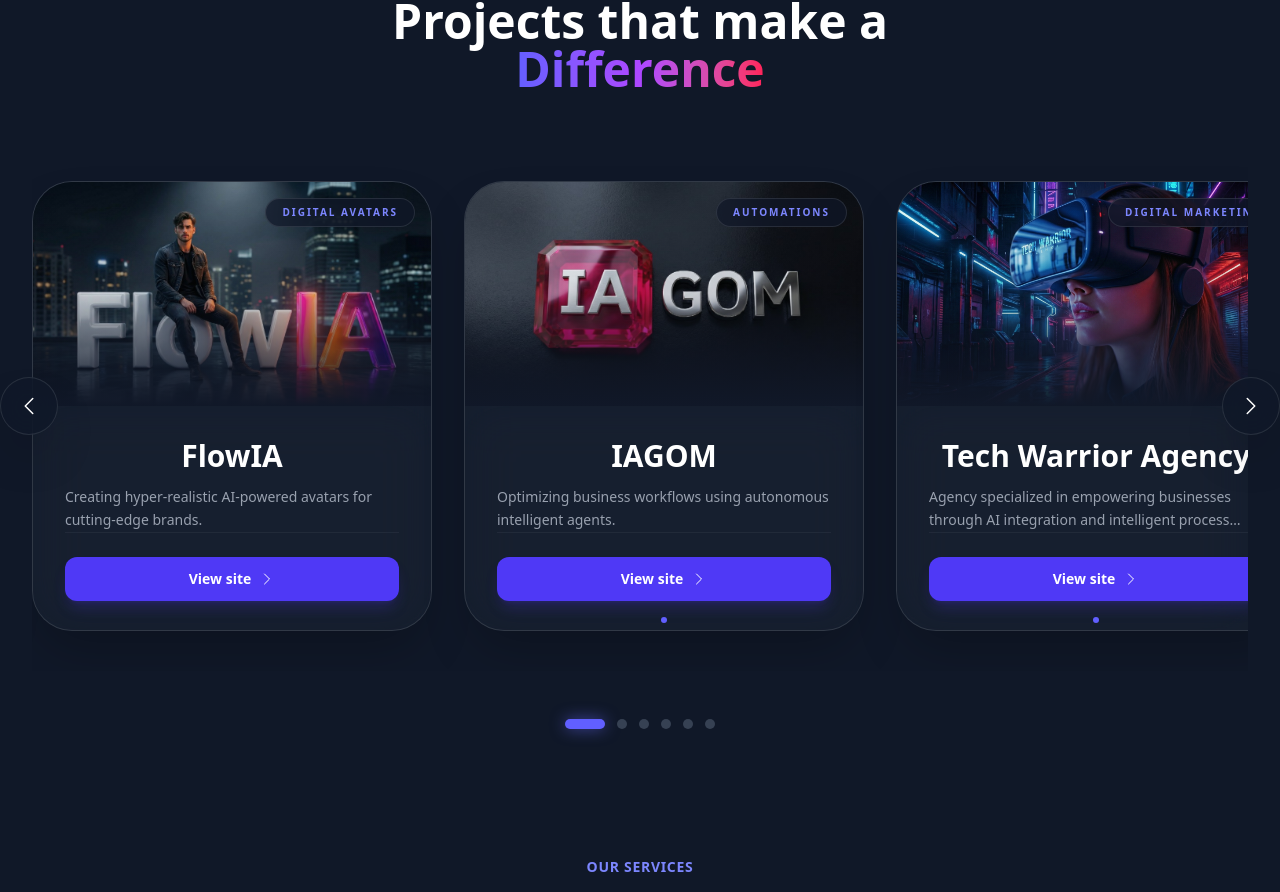
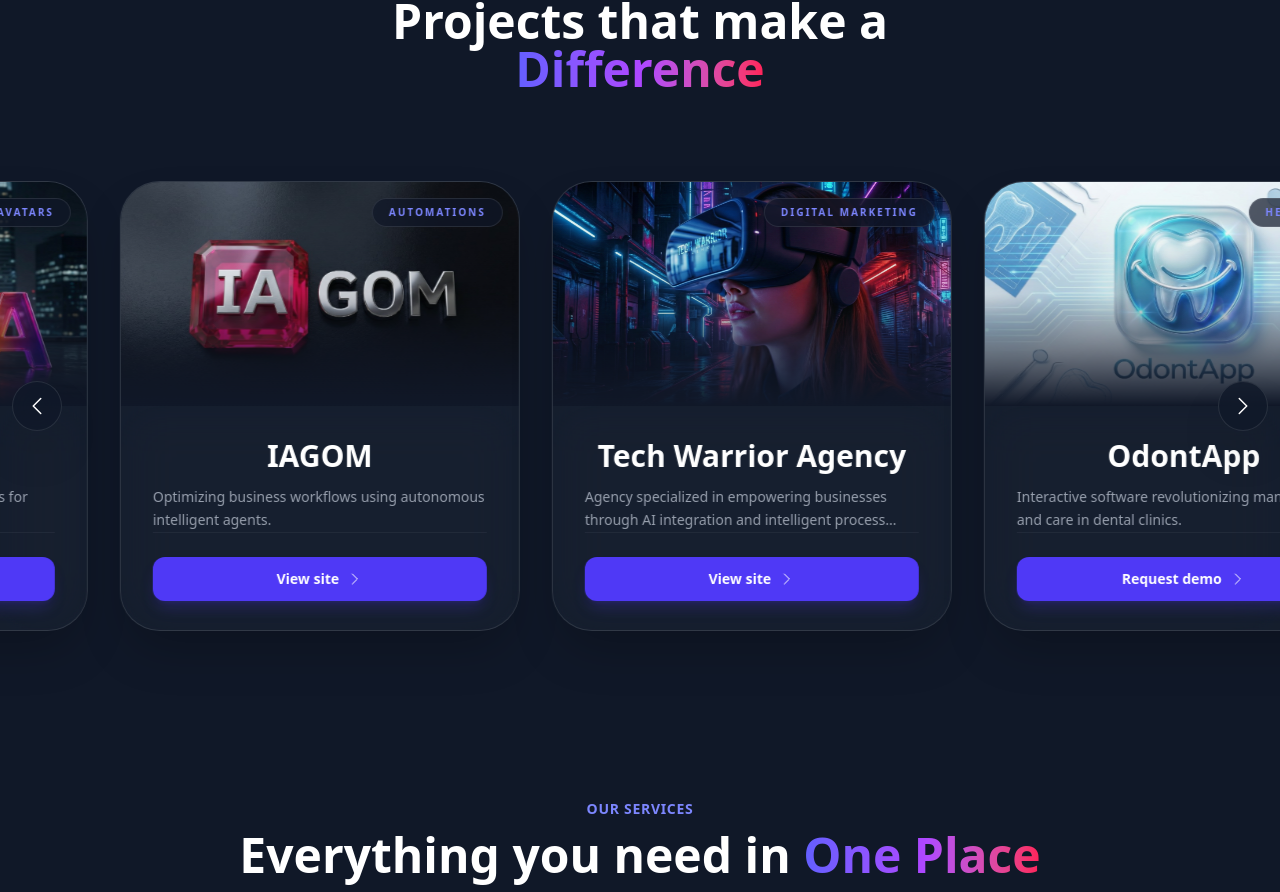
Before and after one commit to analiagomezia/VitalityQwen, a Next.js app: page /en in a window 1280 px wide. Shown: the part 1495-2387 px from the top of the page. Built offline with nearby package versions, Linux system fonts and the light colour scheme.

Commit message:
update portfolio transicion

```diff
--- a/src/components/PortfolioSection.tsx
+++ b/src/components/PortfolioSection.tsx
@@ -1,22 +1,32 @@
 'use client';
 
-import { useState, useEffect } from 'react';
+import { useState, useEffect, useRef } from 'react';
 import Image from 'next/image';
-import { motion } from 'framer-motion';
+import { animate, motion, useMotionValue, useAnimationFrame } from 'framer-motion';
 import { useTranslations } from 'next-intl';
 import { ChevronLeftIcon, ChevronRightIcon } from '@heroicons/react/24/outline';
 
+const SPEED = 60; // px per second
+const RESUME_DELAY = 1400;
+
 const PortfolioSection = () => {
     const t = useTranslations('Portfolio');
-    const [index, setIndex] = useState(0);
     const [hoveredIndex, setHoveredIndex] = useState<number | null>(null);
     const [isMobile, setIsMobile] = useState(false);
+    const isPaused = useRef(false);
+    const resumeTimeoutRef = useRef<number | null>(null);
+    const x = useMotionValue(0);
 
     useEffect(() => {
         const handleResize = () => setIsMobile(window.innerWidth < 768);
         handleResize();
         window.addEventListener('resize', handleResize);
-        return () => window.removeEventListener('resize', handleResize);
+        return () => {
+            window.removeEventListener('resize', handleResize);
+            if (resumeTimeoutRef.current) {
+                window.clearTimeout(resumeTimeoutRef.current);
+            }
+        };
     }, []);
 
     const projects = [
@@ -77,24 +87,73 @@ const PortfolioSection = () => {
         }
     ];
 
-    // Create a loopable array for seamless transition
-    const displayProjects = [...projects, ...projects, ...projects];
+    const cardWidth = isMobile ? 280 : 400;
+    const gap = 32;
+    const loopWidthRef = useRef(0);
+    loopWidthRef.current = projects.length * (cardWidth + gap);
 
-    const next = () => {
-        setIndex((prev) => (prev + 1) % projects.length);
+    const clearResumeTimeout = () => {
+        if (resumeTimeoutRef.current) {
+            window.clearTimeout(resumeTimeoutRef.current);
+            resumeTimeoutRef.current = null;
+        }
     };
 
-    const prev = () => {
-        setIndex((prev) => (prev - 1 + projects.length) % projects.length);
+    const pauseAutoScroll = () => {
+        clearResumeTimeout();
+        isPaused.current = true;
     };
 
-    const cardWidth = isMobile ? 280 : 400;
-    const gap = 32; // 2rem
+    const resumeAutoScroll = (delay = 0) => {
+        clearResumeTimeout();
+        if (delay === 0) {
+            isPaused.current = false;
+            return;
+        }
+        resumeTimeoutRef.current = window.setTimeout(() => {
+            isPaused.current = false;
+            resumeTimeoutRef.current = null;
+        }, delay);
+    };
+
+    const normalizeX = (value: number) => {
+        const loopWidth = loopWidthRef.current;
+        if (!loopWidth) return value;
+
+        let next = value;
+        while (next <= -2 * loopWidth) next += loopWidth;
+        while (next > 0) next -= loopWidth;
+        return next;
+    };
+
+    const moveByOneCard = (direction: 'prev' | 'next') => {
+        const step = cardWidth + gap;
+        const delta = direction === 'prev' ? step : -step;
+        pauseAutoScroll();
+        animate(x, normalizeX(x.get() + delta), {
+            type: 'spring',
+            stiffness: 220,
+            damping: 28,
+        });
+        resumeAutoScroll(RESUME_DELAY);
+    };
+
+    useEffect(() => {
+        x.set(-loopWidthRef.current);
+    }, [x, cardWidth]);
+
+    useAnimationFrame((_, delta) => {
+        if (isPaused.current) return;
+        const next = x.get() - (delta / 1000) * SPEED;
+        x.set(normalizeX(next));
+    });
+
+    const displayProjects = [...projects, ...projects, ...projects];
 
     return (
         <section id="proyectos" className="py-16 bg-gray-900 overflow-hidden">
-            <div className="max-w-7xl mx-auto px-6 sm:px-6 lg:px-8">
-                <div className="text-center mb-12">
+            <div className="max-w-7xl mx-auto px-6 sm:px-6 lg:px-8 mb-12">
+                <div className="text-center">
                     <h2 className="text-indigo-400 font-bold tracking-wider uppercase text-sm mb-3">
                         {t('badge')}
                     </h2>
@@ -102,57 +161,45 @@ const PortfolioSection = () => {
                         {t('titlePrefix')} <span className="gradient-text">{t('titleSuffix')}</span>
                     </h3>
                 </div>
+            </div>
 
-                <div className="relative cursor-grab active:cursor-grabbing">
-                    {/* Side Navigation Arrows */}
-                    <div className="absolute inset-y-0 -left-4 md:-left-8 z-30 hidden md:flex items-center pointer-events-none">
+            <div className="relative">
+                <div className="absolute inset-y-0 left-3 z-30 hidden md:flex items-center">
                     <button
-                            onClick={prev}
-                            className="p-3 md:p-4 rounded-full bg-gray-900/80 backdrop-blur-xl border border-white/10 text-white hover:bg-indigo-600 hover:border-indigo-500 transition-all pointer-events-auto shadow-2xl"
+                        onClick={() => moveByOneCard('prev')}
+                        className="p-3 rounded-full bg-gray-900/80 backdrop-blur-xl border border-white/10 text-white hover:bg-indigo-600 hover:border-indigo-500 transition-all shadow-2xl"
+                        aria-label="Proyecto anterior"
                     >
                         <ChevronLeftIcon className="h-6 w-6" />
                     </button>
                 </div>
 
-                    <div className="absolute inset-y-0 -right-4 md:-right-8 z-30 hidden md:flex items-center pointer-events-none">
+                <div className="absolute inset-y-0 right-3 z-30 hidden md:flex items-center">
                     <button
-                            onClick={next}
-                            className="p-3 md:p-4 rounded-full bg-gray-900/80 backdrop-blur-xl border border-white/10 text-white hover:bg-indigo-600 hover:border-indigo-500 transition-all pointer-events-auto shadow-2xl"
+                        onClick={() => moveByOneCard('next')}
+                        className="p-3 rounded-full bg-gray-900/80 backdrop-blur-xl border border-white/10 text-white hover:bg-indigo-600 hover:border-indigo-500 transition-all shadow-2xl"
+                        aria-label="Siguiente proyecto"
                     >
                         <ChevronRightIcon className="h-6 w-6" />
                     </button>
                 </div>
 
-                    <div className="overflow-hidden px-4 md:px-0">
                 <motion.div
-                            className="flex py-10"
-                            drag="x"
-                            dragConstraints={{ left: 0, right: 0 }}
-                            dragElastic={0.2}
-                            onDragEnd={(_, info) => {
-                                const threshold = 50;
-                                if (info.offset.x < -threshold) {
-                                    next();
-                                } else if (info.offset.x > threshold) {
-                                    prev();
-                                }
+                    className="flex py-10 cursor-grab active:cursor-grabbing"
+                    drag={isMobile ? 'x' : false}
+                    dragMomentum={false}
+                    onDragStart={pauseAutoScroll}
+                    onDragEnd={() => {
+                        x.set(normalizeX(x.get()));
+                        resumeAutoScroll(RESUME_DELAY);
                     }}
-                            animate={{
-                                x: -(index + projects.length) * (cardWidth + gap),
-                            }}
-                            transition={{
-                                type: "spring",
-                                stiffness: 180,
-                                damping: 24
-                            }}
-                            style={{
-                                width: 'max-content',
-                                gap: `${gap}px`
-                            }}
+                    onMouseEnter={pauseAutoScroll}
+                    onMouseLeave={() => resumeAutoScroll()}
+                    onTouchStart={pauseAutoScroll}
+                    onTouchEnd={() => resumeAutoScroll(RESUME_DELAY)}
+                    style={{ x, width: 'max-content', gap: `${gap}px`, paddingLeft: `${gap}px` }}
                 >
-
                     {displayProjects.map((project, i) => {
-                                const originalIndex = i % projects.length;
                         const isHovered = hoveredIndex === i;
 
                         return (
@@ -160,9 +207,7 @@ const PortfolioSection = () => {
                                 key={`${project.key}-${i}`}
                                 onMouseEnter={() => setHoveredIndex(i)}
                                 onMouseLeave={() => setHoveredIndex(null)}
-                                        animate={{
-                                            scale: isHovered ? 1.02 : 1,
-                                        }}
+                                animate={{ scale: isHovered ? 1.02 : 1 }}
                                 className="w-[280px] md:w-[400px] h-[500px] md:h-[450px] glass-card rounded-[2rem] md:rounded-[2.5rem] overflow-hidden flex-shrink-0 relative group border border-white/10 shadow-2xl transition-all duration-500"
                             >
                                 {/* Dynamic Hover Border Glow */}
@@ -171,7 +216,7 @@ const PortfolioSection = () => {
                                 {/* Shiny Glint Effect */}
                                 <div className="absolute inset-0 bg-gradient-to-tr from-transparent via-white/10 to-transparent -translate-x-full group-hover:translate-x-full transition-transform duration-1000 ease-in-out pointer-events-none z-20" />
 
-                                        <div className={`w-full h-1/2 relative overflow-hidden`}>
+                                <div className="w-full h-1/2 relative overflow-hidden">
                                     <Image
                                         src={project.image}
                                         alt={project.title}
@@ -179,10 +224,10 @@ const PortfolioSection = () => {
                                         className="object-cover transition-transform duration-1000 group-hover:scale-110"
                                         sizes="(max-width: 768px) 280px, 400px"
                                     />
-                                            <div className={`absolute inset-0 bg-gradient-to-t from-gray-900 via-gray-900/10 to-transparent`} />
+                                    <div className="absolute inset-0 bg-gradient-to-t from-gray-900 via-gray-900/10 to-transparent" />
 
                                     <div className="absolute top-4 right-4">
-                                                <div className={`px-4 py-1.5 rounded-full bg-gray-900/70 backdrop-blur-md border border-white/10 text-[10px] font-black uppercase tracking-[0.2em] text-indigo-400 group-hover:border-indigo-500/50 transition-colors duration-500`}>
+                                        <div className="px-4 py-1.5 rounded-full bg-gray-900/70 backdrop-blur-md border border-white/10 text-[10px] font-black uppercase tracking-[0.2em] text-indigo-400 group-hover:border-indigo-500/50 transition-colors duration-500">
                                             {t(`categories.${project.category}`)}
                                         </div>
                                     </div>
@@ -195,8 +240,7 @@ const PortfolioSection = () => {
                                             {t(`projects.${project.key}.description`)}
                                         </p>
                                     </div>
-                                            <div className="pt-6 border-t border-white/5 flex flex-col items-center gap-4">
-                                                {project.demoUrl ? (
+                                    <div className="pt-6 border-t border-white/5 flex items-center justify-center">
                                         <motion.a
                                             href={project.demoUrl}
                                             target="_blank"
@@ -208,19 +252,6 @@ const PortfolioSection = () => {
                                             <span>{t(`${(project as any).ctaKey || 'viewSite'}`)}</span>
                                             <ChevronRightIcon className="h-4 w-4" />
                                         </motion.a>
-                                                ) : (
-                                                    <motion.button
-                                                        whileHover={{ scale: 1.05 }}
-                                                        whileTap={{ scale: 0.95 }}
-                                                        className="w-full bg-indigo-600 hover:bg-indigo-700 text-white font-bold py-1.5 md:py-3 rounded-xl text-sm shadow-lg shadow-indigo-600/20 transition-all flex items-center justify-center space-x-2"
-                                                    >
-                                                        <span>{t(`${(project as any).ctaKey || 'viewSite'}`)}</span>
-                                                        <ChevronRightIcon className="h-4 w-4" />
-                                                    </motion.button>
-                                                )}
-                                                <div className="flex items-center space-x-2">
-                                                    <span className={`h-1.5 w-1.5 rounded-full bg-indigo-500 ${index % projects.length === originalIndex ? 'animate-ping' : ''}`} />
-                                                </div>
                                     </div>
                                 </div>
                             </motion.div>
@@ -228,23 +259,6 @@ const PortfolioSection = () => {
                     })}
                 </motion.div>
             </div>
-                </div>
-
-                {/* Pagination Dots */}
-                <div className="flex justify-center items-center space-x-3 mt-6 md:mt-12">
-                    {projects.map((_, i) => (
-                        <button
-                            key={i}
-                            onClick={() => setIndex(i)}
-                            className={`h-2.5 transition-all duration-500 rounded-full ${index % projects.length === i
-                                ? 'w-10 bg-indigo-500 shadow-[0_0_15px_rgba(99,102,241,0.6)]'
-                                : 'w-2.5 bg-gray-700 hover:bg-gray-600'
-                                }`}
-                            aria-label={`Go to project ${i + 1}`}
-                        />
-                    ))}
-                </div>
-            </div>
         </section>
     );
 };
```
Lines whose indentation alone changed are shown as unchanged.
